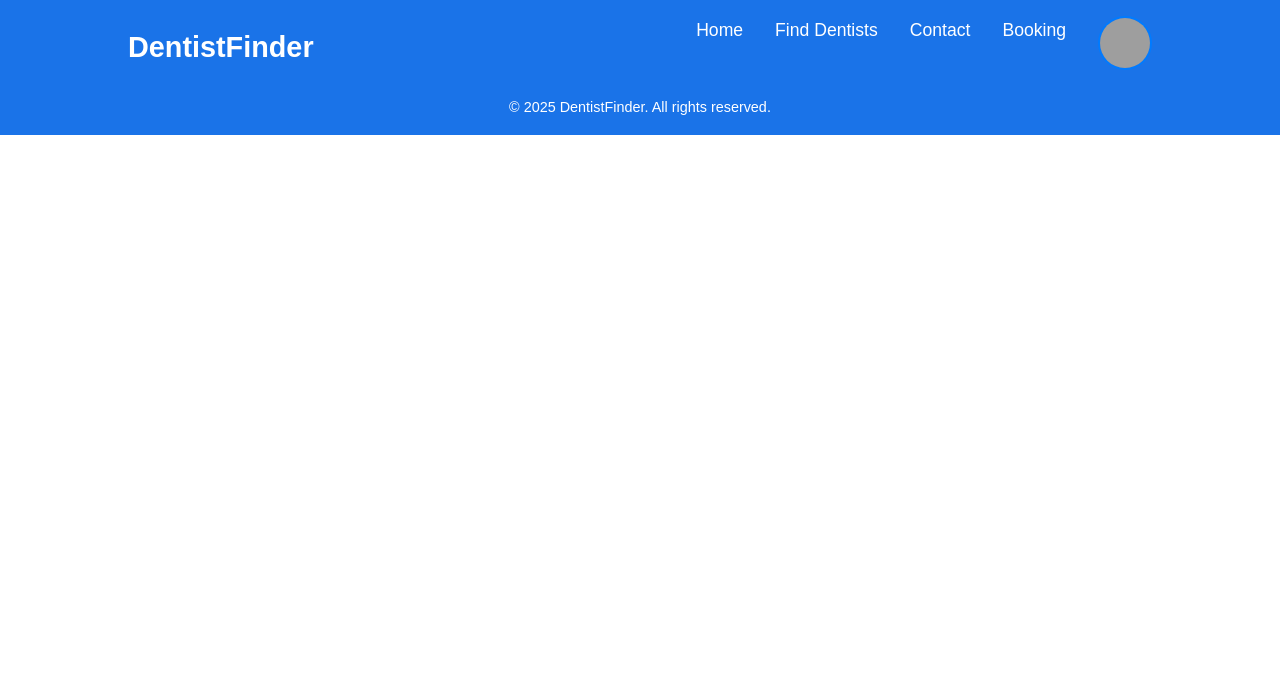
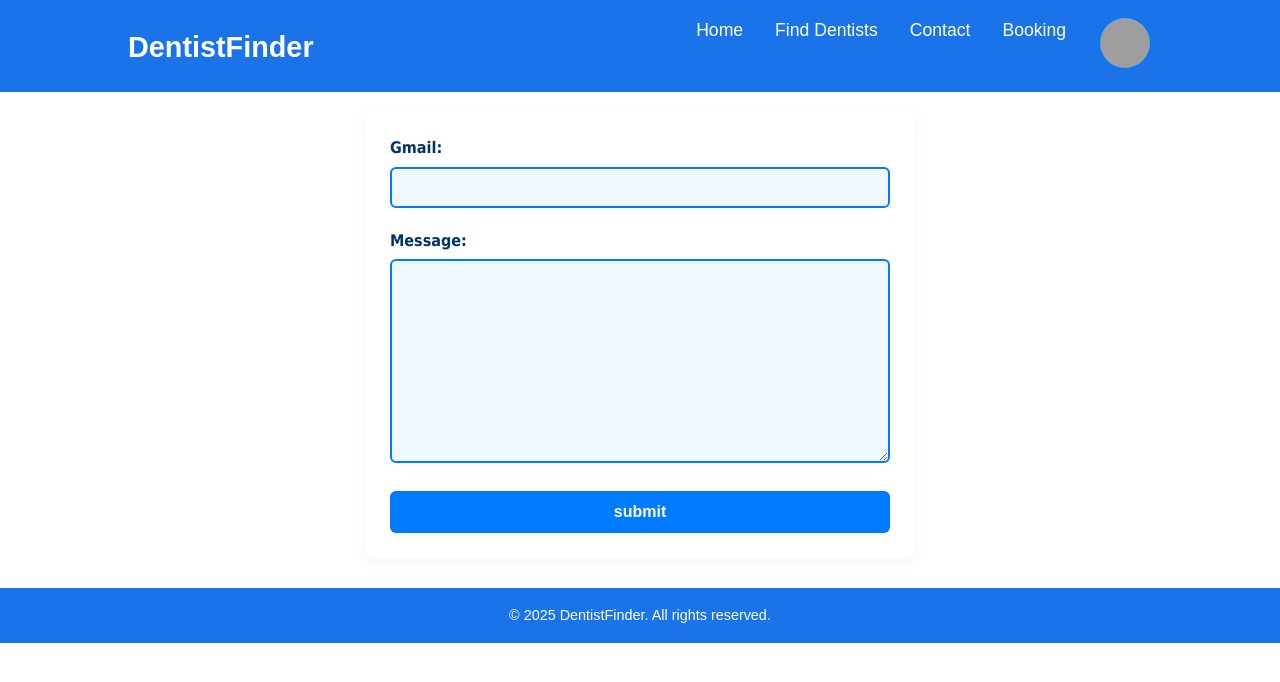
Before and after one commit to Mohammad533643/Dentist_site, a Django app: page /Contact/ in a window 1280 px wide. Shown: the top 682 px of the page. Run offline with Django 5.2, Linux system fonts and the light colour scheme; a user stored in the database is signed in; grey boxes are pictures that could not be loaded.

Commit message:
I've greatly improved the backend codes related to models, search, etc.

```diff
--- a/account_app/views.py
+++ b/account_app/views.py
@@ -11,7 +11,7 @@ class SignUp(CreateView):
     model = User
     form_class = UserCreationForm
     template_name = "account/sign_up.html"
-    success_url = "dentist_info_app:home"
+    success_url = "dentist_info_app:Home"
 
     def form_valid(self, form):
         user = form.save()
@@ -26,11 +26,11 @@ class Login(LoginView):
     def form_valid(self, form):
         user = form.get_user()
         login(self.request, user)
-        return redirect("dentist_info_app:home")
+        return redirect("dentist_info_app:Home")
 
     def form_invalid(self, form):
         return redirect("account_app:Login")
 
 
 class Logout(LogoutView):
-    next_page = "dentist_info_app:home"
+    next_page = "dentist_info_app:Home"
--- a/dentist_info_app/forms.py
+++ b/dentist_info_app/forms.py
@@ -19,11 +19,11 @@ class Booking_Form(forms.ModelForm):
         }
 
 
-class Contact_Form(forms.Form):
+class Contact_Form(forms.ModelForm):
     class Meta:
         model = Contact
         fields = ["Gmail", "Message"]
         widgets = {
-            "Gmail": forms.EmailInput(attrs={"class": "form-control"}),
-            "Message": forms.Textarea(attrs={"class": "form-control"})
+            "Gmail": forms.EmailInput(attrs={"class": "gmail-field"}),
+            "Message": forms.Textarea(attrs={"class": "message-field"})
         }
--- a/dentist_info_app/models.py
+++ b/dentist_info_app/models.py
@@ -41,3 +41,6 @@ class Contact(models.Model):
     Date_now = models.DateTimeField(default=timezone.now)
     Gmail = models.EmailField()
     Message = models.TextField()
+
+    def __str__(self):
+        return self.Gmail
--- a/dentist_info_app/static/css/contact.css
+++ b/dentist_info_app/static/css/contact.css
@@ -1,69 +1,59 @@
-/* Container */
-#contact-container {
-  width: 100%;
-  max-width: 600px;
-  margin: 60px auto;
-  padding: 30px;
-  background: #f0f8ff; /* Light Blue */
-  border-radius: 10px;
-  box-shadow: 0 4px 12px rgba(98, 68, 189, 0.2);
+.form-container {
+    max-width: 500px;
+    margin: 30px auto;
+    padding: 25px;
+    background-color: #ffffff;
+    border-radius: 10px;
+    box-shadow: 0 4px 12px rgba(180, 191, 203, 0.15);
+    font-family: 'Tahoma', sans-serif;
 }
 
-
-/* Form */
-#contact-form {
-  display: flex;
-  flex-direction: column;
+.form-group {
+    margin-bottom: 20px;
 }
 
-.form-label {
-  font-weight: 600;
-  margin-bottom: 8px;
+.form-group label {
+    display: block;
+    font-weight: bold;
+    margin-bottom: 6px;
+    color: #003366;
 }
 
-.form-input,
-.form-textarea {
-  padding: 12px;
-  margin-bottom: 20px;
-  border: 2px solid #00509e;
-  border-radius: 6px;
-  font-size: 1rem;
-  transition: border-color 0.3s ease;
+/* اعمال روی input ایمیل و textarea پیام */
+form input[type="email"],
+form textarea {
+    width: 100%;
+    padding: 10px 14px;
+    border: 2px solid #007bff;
+    border-radius: 6px;
+    font-size: 15px;
+    background-color: #f0f8ff;
+    color: #002244;
+    transition: border-color 0.3s ease, box-shadow 0.3s ease;
+    box-sizing: border-box;
 }
 
-.form-input:focus,
-.form-textarea:focus {
-  border-color: #003366; /* Darker Blue on Focus */
-  outline: none;
-  background-color: #e6f0ff; /* Light Blue Background */
+form input[type="email"]:focus,
+form textarea:focus {
+    border-color: #0056b3;
+    box-shadow: 0 0 8px  #f8f9fa;
+    outline: none;
+    background-color: #e2efff;
 }
 
-.form-textarea {
-  resize: vertical;
-  min-height: 100px;
+button[type="submit"] {
+    background-color: #007bff;
+    color: #fff;
+    padding: 12px 20px;
+    border: none;
+    border-radius: 6px;
+    cursor: pointer;
+    font-size: 16px;
+    font-weight: bold;
+    transition: background-color 0.3s ease;
+    width: 100%;
 }
 
-/* Button */
-#submit-btn {
-  background-color: #00509e;
-  color: white;
-  padding: 15px;
-  font-size: 1.1rem;
-  border: none;
-  border-radius: 8px;
-  cursor: pointer;
-  font-weight: 600;
-  transition: background-color 0.3s ease;
+button[type="submit"]:hover {
+    background-color: #0056b3;
 }
-
-#submit-btn:hover {
-  background-color: #003366; /* Dark Blue on Hover */
-}
-
-/* Responsive Design */
-@media (max-width: 640px) {
-  #contact-container {
-    margin: 30px 20px;
-    padding: 20px;
-  }
-}
--- a/dentist_info_app/urls.py
+++ b/dentist_info_app/urls.py
@@ -16,8 +16,8 @@ router_3.register("", Contact_api)
 
 app_name = "dentist_info_app"
 urlpatterns = [
-    path('Home/', Home.as_view(), name="home"),
-    path('Contact/', Contact_save.as_view(), name="contact"),
+    path('Home/', Home.as_view(), name="Home"),
+    path('Contact/', Contact_save.as_view(), name="Contact"),
     path('Dentist/', Dentists_list.as_view(), name="Dentist_list"),
     path('Booking/', Book.as_view(), name="Booking"),
     path('Dentist_api/', include(router_1.urls), name="Dentist_aap"),
--- a/dentist_info_app/views.py
+++ b/dentist_info_app/views.py
@@ -6,7 +6,8 @@ from .forms import Booking_Form, Contact_Form
 from django.views.generic.edit import FormView
 from django.shortcuts import redirect
 from django.contrib.auth.mixins import LoginRequiredMixin
-from .models import Dentist, Contact
+from .models import Dentist, Contact, Booking
+from django.contrib import messages
 
 
 class Home(TemplateView):
@@ -18,10 +19,10 @@ class Contact_save(LoginRequiredMixin, FormView):
     form_class = Contact_Form
 
     def form_valid(self, form):
-        form = form.save(commit=False)
-        form.Author = self.request.user
-        form.save()
-        return redirect("dentist_info_app:home")
+        obj = form.save(commit=False)
+        obj.Author = self.request.user
+        obj.save()
+        return redirect("dentist_info_app:Home")
 
     def form_invalid(self, form):
         return super().form_invalid(form)
@@ -32,10 +33,25 @@ class Book(LoginRequiredMixin, FormView):
     form_class = Booking_Form
 
     def form_valid(self, form):
-        booking = form.save(commit=False)
-        booking.Patient = self.request.user
-        booking.save()
-        return redirect("dentist_info_app:home")
+        # getting dentist name and time of booking from request
+        dentist_name_in_request = self.request.POST.get("Dentist")
+        booking_time = self.request.POST.get("Date_booking")
+
+        # getting reserved dentist's names and reserved times of booking from Booking model in database
+        reserved_dentists = Booking.objects.all().values_list("Dentist")
+        reserved_times = Booking.objects.all().values_list("Date_booking")
+
+        # Checking time and the requested dentist for booking to avoid conflicts
+        if dentist_name_in_request in reserved_dentists:
+            if not (booking_time in reserved_times):
+                booking = form.save(commit=False)
+                booking.Patient = self.request.user
+                booking.save()
+                return redirect("dentist_info_app:Home")
+
+        messages.error(
+            self.request, "Change the time's visit or drntist Please.")
+        return redirect("dentist_info_app:Booking")
 
     def form_invalid(self, form):
         return super().form_invalid(form)
--- a/template/dentist_info/booking.html
+++ b/template/dentist_info/booking.html
@@ -16,5 +16,11 @@
             {% endfor %}
             <button type="submit">Submit</button>
         </form>
+
+        {% if messages %}
+            {% for message in messages %}
+                <p>{{message}}</p>
+            {% endfor %}
+        {% endif %}
     </div>
 {% endblock %}
--- a/template/dentist_info/contact.html
+++ b/template/dentist_info/contact.html
@@ -2,34 +2,29 @@
 {% load static %}
 
 
+{% block body %}
 
+<div class="form-container">
+    <form action="{% url 'dentist_info_app:Contact'%}" method="post">
+        <link rel="stylesheet" href="{% static 'css/contact.css' %}">
+        {% csrf_token %}
 
-<!-- <link rel="stylesheet" href="{% static 'css/contact.css' %}">
+        <div class="form-group">
+            <label for="id_Gmail">Gmail:</label>
+            {{form.Gmail}}
+        </div>
+        <div class="form-group">
+            <label for="id_Message">Message:</label>
+            {{form.Message}}
+        </div>
 
-<div id="contact-container">
-    <h1 id="contact-header">Contact Us</h1>
-    <p id="contact-description">Have questions or want to book your dentist appointment? <br>Send us a message!</p>
-    <form id="contact-form" action="#" method="post">
-        <label for="full-name" class="form-label">Full Name</label>
-        <input type="text" id="full-name" name="name" placeholder="Your full name" class="form-input" required />
+        <button type="submit">submit</button>
+    </form>
+</div>
 
-        <label for="email-address" class="form-label">Email Address</label>
-        <input type="email" id="email-address" name="email" placeholder="you@example.com" class="form-input" required />
+<!-- <form action="{% url 'dentist_info_app:Contact'%}" method="post">
+    {% csrf_token %}
+    {{form}}
+</form> -->
 
-        <label for="phone-number" class="form-label">Phone Number</label>
-        <input type="tel" id="phone-number" name="phone" placeholder="+1 234 567 890" class="form-input" />
-
-        <label for="message" class="form-label">Message</label>
-        <textarea id="message" name="message" placeholder="Write your message or request here..." class="form-textarea" required></textarea>
-
-        <button type="submit" id="submit-btn">Send Message</button>
-    </form>
-</div> -->
-
-{% block body %}
-<form action="{% url 'dentist_info_app:contact'%}" method="post">
-    {% csrf_token %}
-
-    {{form}}
-</form>
 {% endblock %}
--- a/template/dentist_info/index.html
+++ b/template/dentist_info/index.html
@@ -17,9 +17,9 @@
             </div>
             <nav>
                 <ul class="header_ul">
-                    <li><a href="{% url 'dentist_info_app:home' %}">Home</a></li>
+                    <li><a href="{% url 'dentist_info_app:Home' %}">Home</a></li>
                     <li><a href="{% url 'dentist_info_app:Dentist_list' %}">Find Dentists</a></li>
-                    <li><a href="{% url 'dentist_info_app:contact' %}">Contact</a></li>
+                    <li><a href="{% url 'dentist_info_app:Contact' %}">Contact</a></li>
                     <li><a href="{% url 'dentist_info_app:Booking' %}">Booking</a></li>
 
                 {% if user.is_authenticated %}
```
Also changed, not shown: dentist_info_app/admin.py (+7 -8 lines), db.sqlite3.
